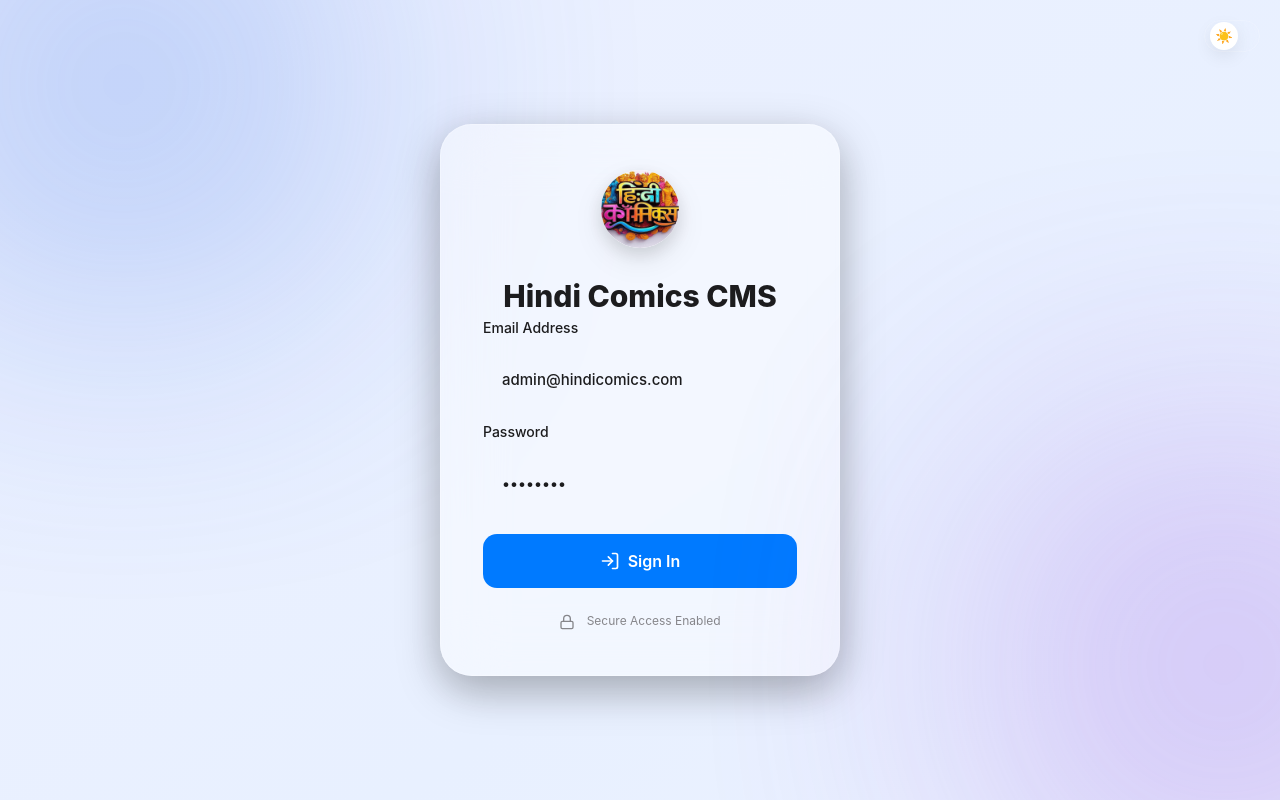
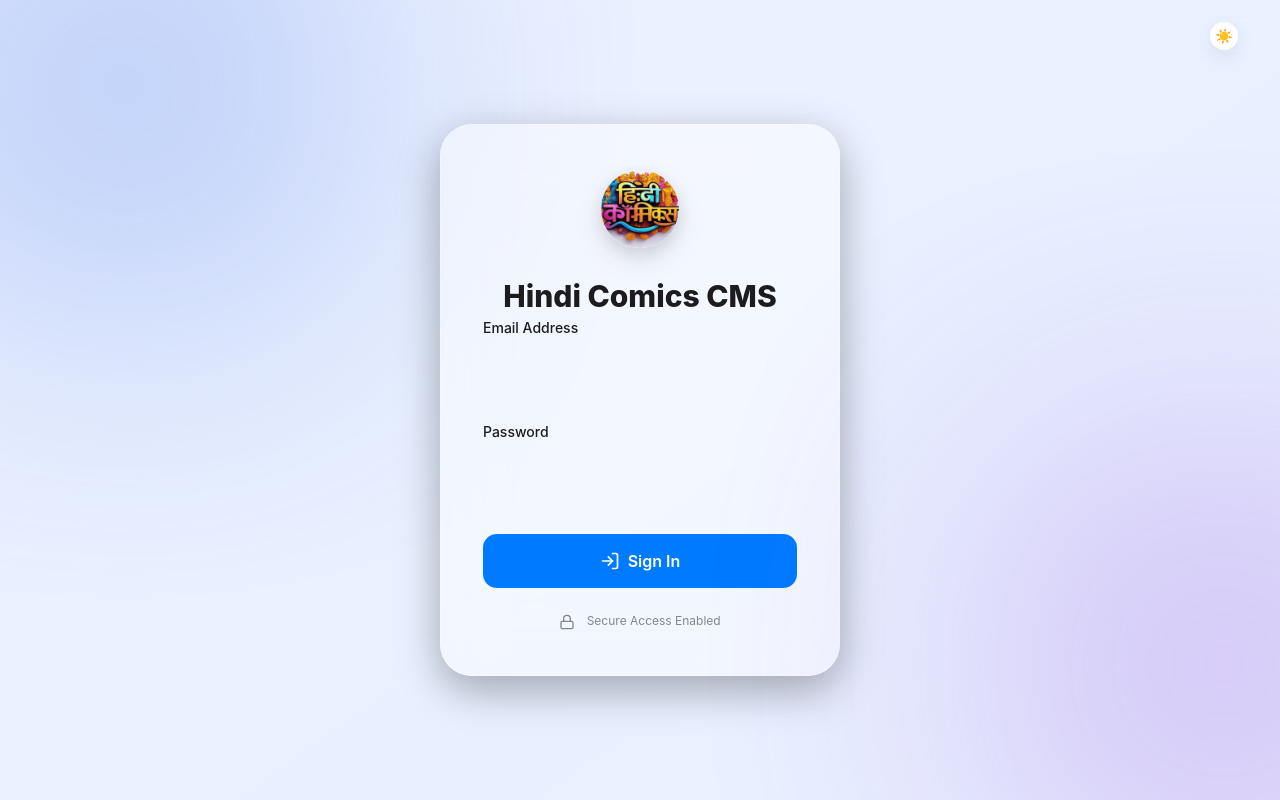
Before and after one commit to Shad-Ahmor/HindiComics-CMS, a React (Vite) app: page /login in a window 1280 px wide. Built offline with nearby package versions, Linux system fonts and the light colour scheme; no server answers; what tailwindcss-3d, tailwindcss-animation-delay would draw is missing.

Commit message:
dynamic url

```diff
--- a/src/components/CMSLogin.jsx
+++ b/src/components/CMSLogin.jsx
@@ -5,10 +5,11 @@ import { auth, signInWithEmailAndPassword } from "./firebase";
 
 import "../styles/Login.css";
 import "../styles/Sidebar.css";
+const API_BASE_URL = import.meta.env.VITE_API_BASE_URL;
 
 export default function CMSLogin({ onLogin ,setUseruidRole}) {
-  const [email, setEmail] = useState("admin@hindicomics.com");
-  const [password, setPassword] = useState("password");
+  const [email, setEmail] = useState("");
+  const [password, setPassword] = useState("");
   const [loading, setLoading] = useState(false);
   const [message, setMessage] = useState("");
   const [openSnackbar, setOpenSnackbar] = useState(false);
@@ -44,7 +45,7 @@ export default function CMSLogin({ onLogin ,setUseruidRole}) {
 
     try {
       // Backend login
-      const response = await fetch("http://localhost:5000/auth/login", {
+      const response = await fetch(`${API_BASE_URL}/auth/login`, {
         method: "POST",
         headers: { "Content-Type": "application/json" },
         body: JSON.stringify({ email, password }),
--- a/src/components/common/api.js
+++ b/src/components/common/api.js
@@ -1,8 +1,9 @@
 import axios from "axios";
+const API_BASE_URL = import.meta.env.VITE_API_BASE_URL;
 
 // Configure axios instance
 const api = axios.create({
-  baseURL: "http://localhost:5000",
+  baseURL: API_BASE_URL,
 });
 
 // Response interceptor
@@ -18,7 +19,7 @@ api.interceptors.response.use(
 
       try {
         await axios.post(
-          "http://localhost:5000/auth/logout",
+         `${API_BASE_URL}/auth/logout`,
           {},
           { headers: { Authorization: `Bearer ${token}` } }
         );
```
